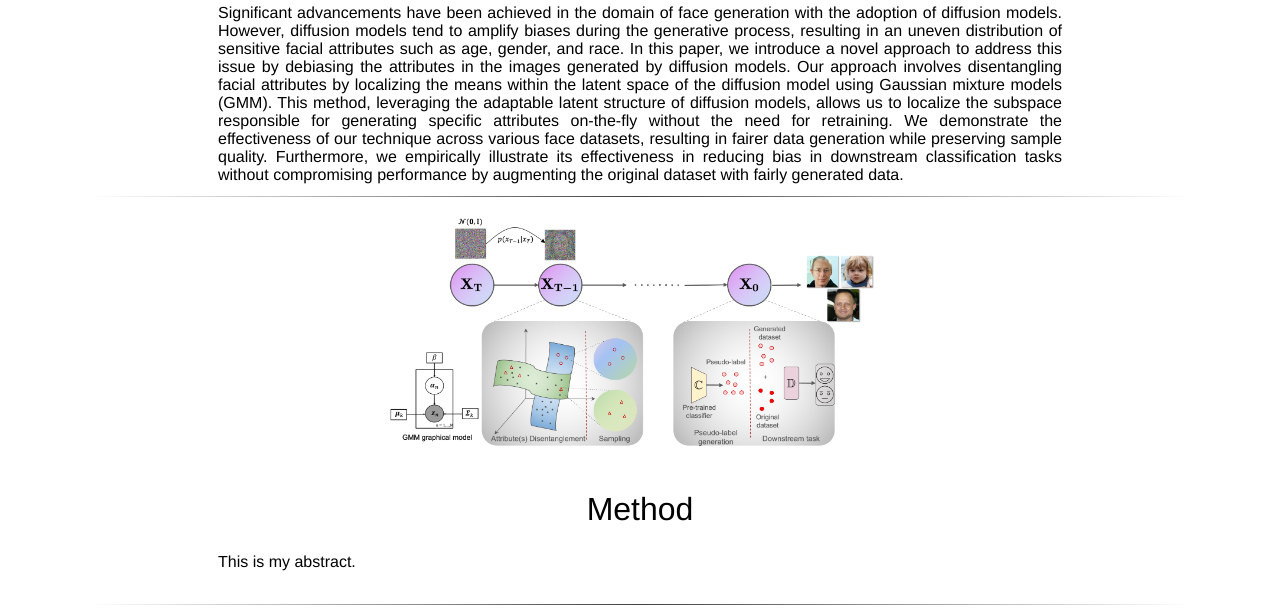
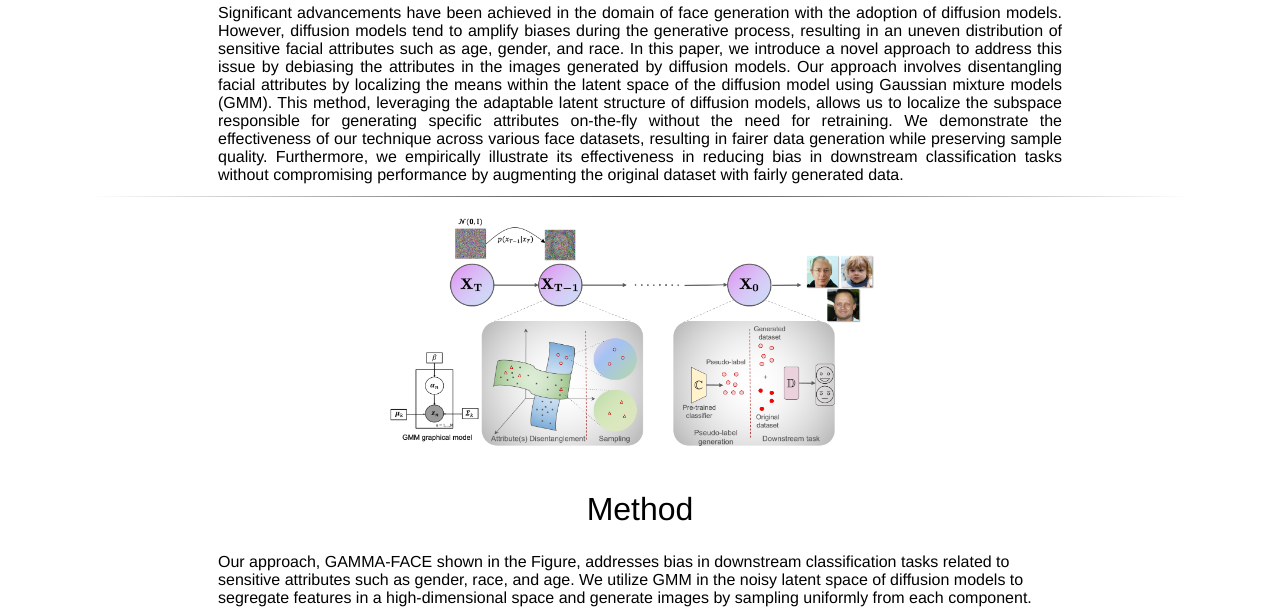
Before and after one commit to Bas-2k/Bas-2k.github.io, a plain HTML site: page index.html in a window 1280 px wide. Shown: the part 320-928 px from the top of the page. Drawn offline with Linux system fonts and the light colour scheme; a script that the page names is missing.

Commit message:
Update index.html

```diff
--- a/index.html
+++ b/index.html
@@ -224,7 +224,7 @@
 		<center><h1>Method</h1></center>
 		<tr>
 			<td>
-				This is my abstract.
+				Our approach, GAMMA-FACE shown in the Figure, addresses bias in downstream classification tasks related to sensitive attributes such as gender, race, and age. We utilize GMM in the noisy latent space of diffusion models to segregate features in a high-dimensional space and generate images by sampling uniformly from each component. These images are assigned pseudo-labels for attributes by pre-trained classifiers. Additionally, for downstream tasks like smile, glasses, or hair color classification, we augment original training data with generated data and their pseudo-labels. Our results demonstrate improved overall accuracy and reduced bias (with respect to the protected attributes) in target classification tasks.
 			</td>
 		</tr>
 	</table>
```
